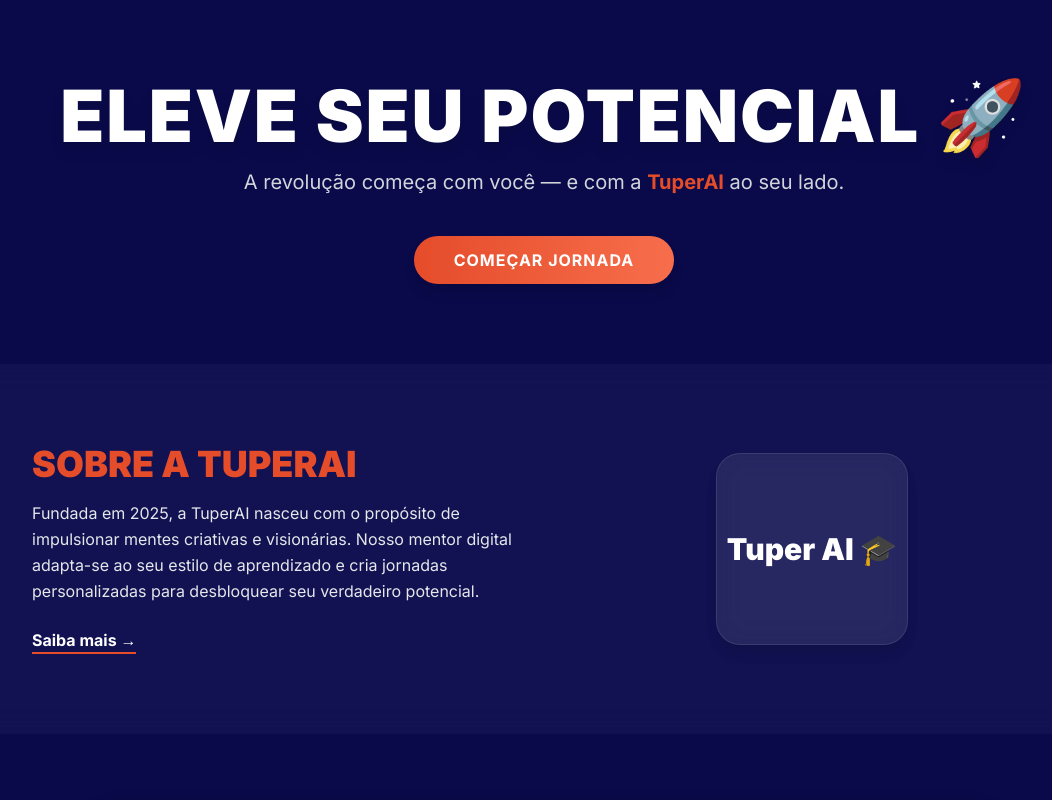
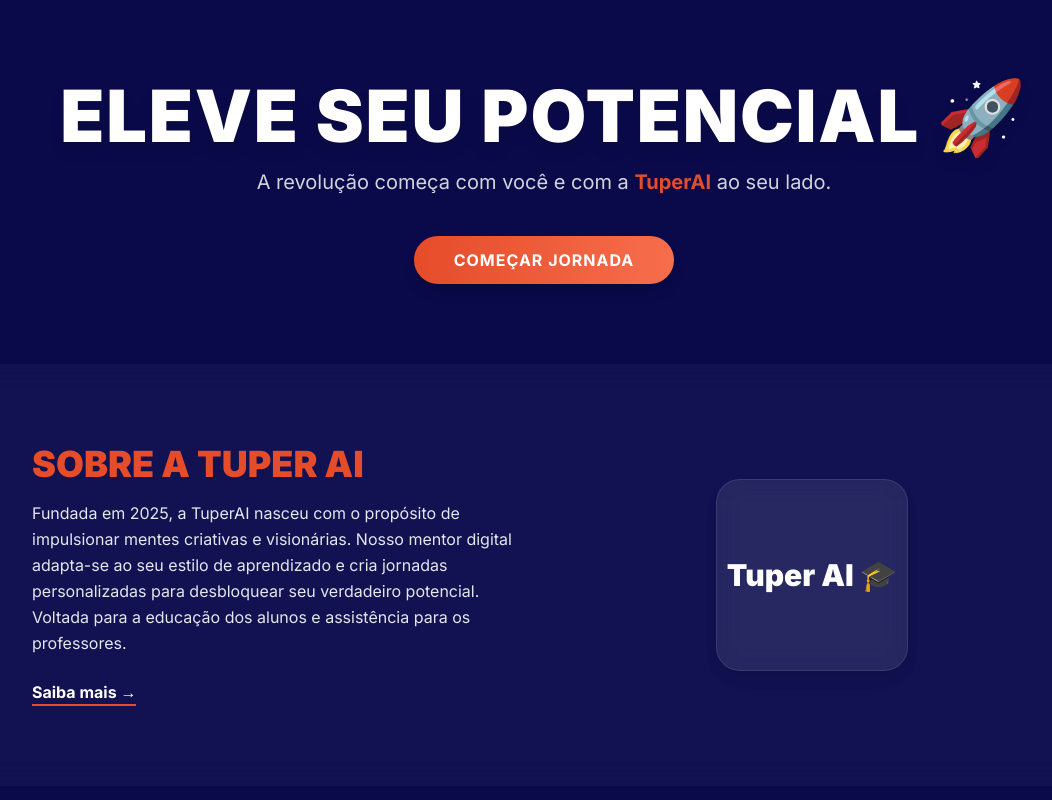
Before and after one commit to Pablomarinheiro/Land-Page---Tuper, a website: page site/index.html in a window 1280 px wide. Shown: the top 800 px of the page, without its empty margins (96-1148 px from the left). Drawn offline with nearby package versions, Linux system fonts and the light colour scheme.

Commit message:
Atualizei o arquivo index.html

```diff
--- a/site/index.html
+++ b/site/index.html
@@ -129,7 +129,7 @@
         Eleve Seu Potencial 🚀
       </h1>
       <p class="mt-4 text-lg md:text-xl text-gray-300 max-w-2xl mx-auto">
-        A revolução começa com você — e com a
+        A revolução começa com você e com a
         <span class="text-[#E54C2A] font-bold">TuperAI</span> ao seu lado.
       </p>
       <a
@@ -146,13 +146,13 @@
       >
         <div>
           <h2 class="text-4xl font-black text-[#E54C2A] uppercase">
-            Sobre a TuperAI
+            Sobre a Tuper AI
           </h2>
           <p class="mt-4 text-gray-200 leading-relaxed">
             Fundada em 2025, a TuperAI nasceu com o propósito de impulsionar
             mentes criativas e visionárias. Nosso mentor digital adapta-se ao
             seu estilo de aprendizado e cria jornadas personalizadas para
-            desbloquear seu verdadeiro potencial.
+            desbloquear seu verdadeiro potencial. Voltada para a educação dos alunos e assistência para os professores.
           </p>
           <a
             href="#"
```
